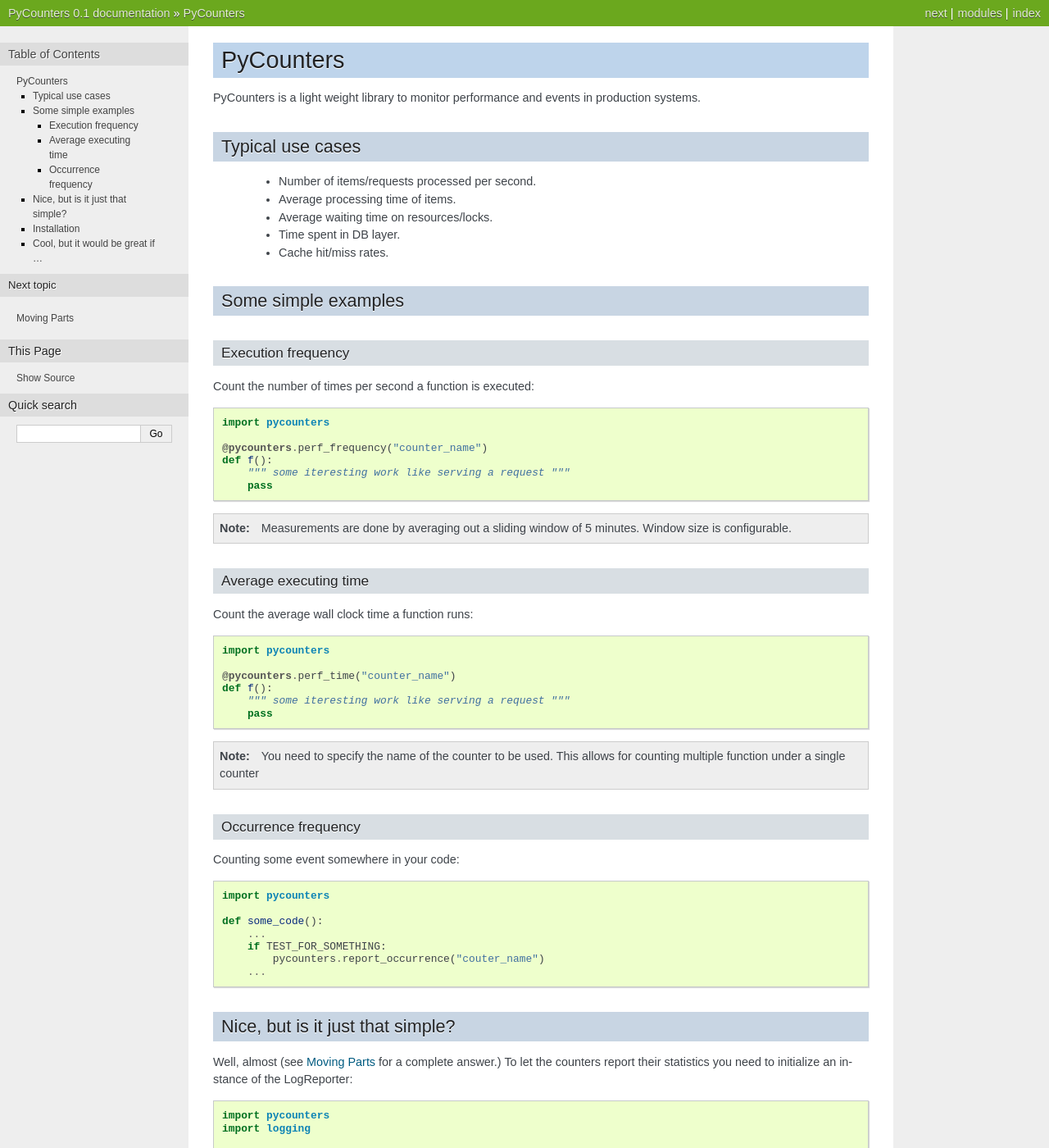
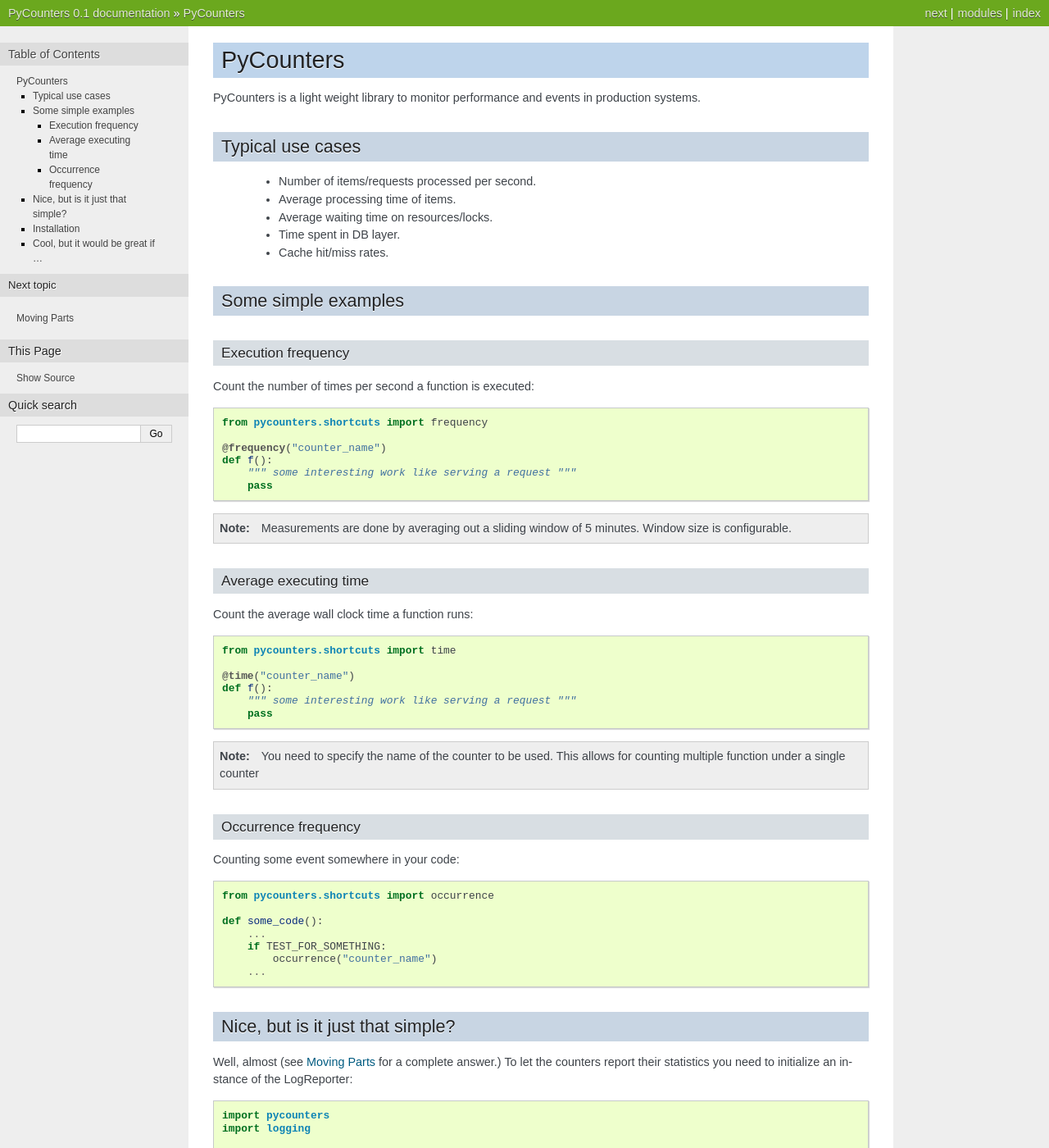
Before and after one commit to prismskylabs/pycounters, a Sphinx documentation site: the page built from docs/index.rst, in a window 1280 px wide and 1400 px high. Shown: the whole window at 82% size. Built offline with Sphinx 7.4.7, drawn with Linux system fonts in a browser that asks for light colours.

Commit message:
Fixed examples after introducing shortcuts module

```diff
--- a/docs/index.rst
+++ b/docs/index.rst
@@ -31,11 +31,11 @@ Execution frequency
 ^^^^^^^^^^^^^^^^^^^
 Count the number of times per second a function is executed::
 
-    import pycounters
+    from pycounters.shortcuts import frequency
 
-    @pycounters.perf_frequency("counter_name")
+    @frequency("counter_name")
     def f():
-        """ some iteresting work like serving a request """
+        """ some interesting work like serving a request """
         pass
 
 .. note:: Measurements are done by averaging out a sliding window of 5 minutes. Window size is configurable.
@@ -45,11 +45,11 @@ Average executing time
 ^^^^^^^^^^^^^^^^^^^^^^
 Count the average wall clock time a function runs::
 
-    import pycounters
+    from pycounters.shortcuts import time
 
-    @pycounters.perf_time("counter_name")
+    @time("counter_name")
     def f():
-        """ some iteresting work like serving a request """
+        """ some interesting work like serving a request """
         pass
 
 .. note:: You need to specify the name of the counter to be used. This allows for counting multiple function under a single counter
@@ -60,12 +60,12 @@ Occurrence frequency
 
 Counting some event somewhere in your code::
 
-    import pycounters
+    from pycounters.shortcuts import occurrence
 
     def some_code():
         ...
         if TEST_FOR_SOMETHING:
-            pycounters.report_occurrence("couter_name")
+            occurrence("counter_name")
         ...
 
 ---------------------------------
```
